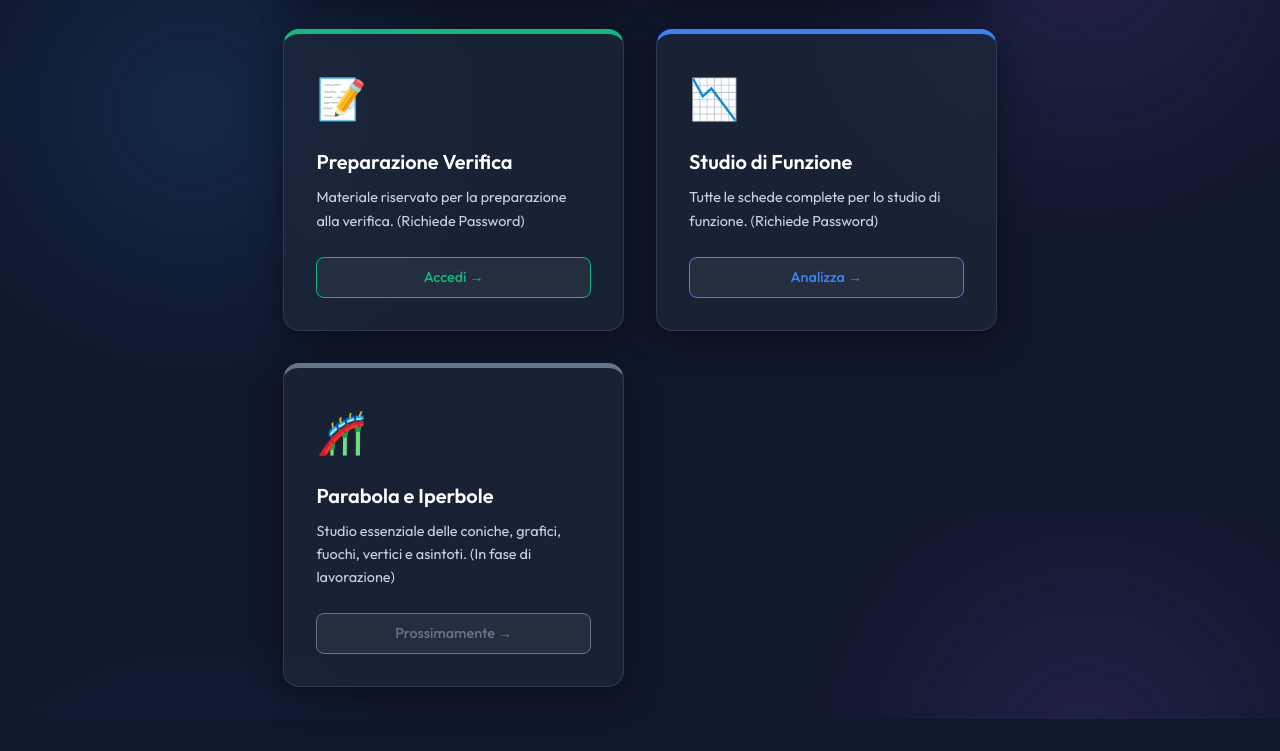
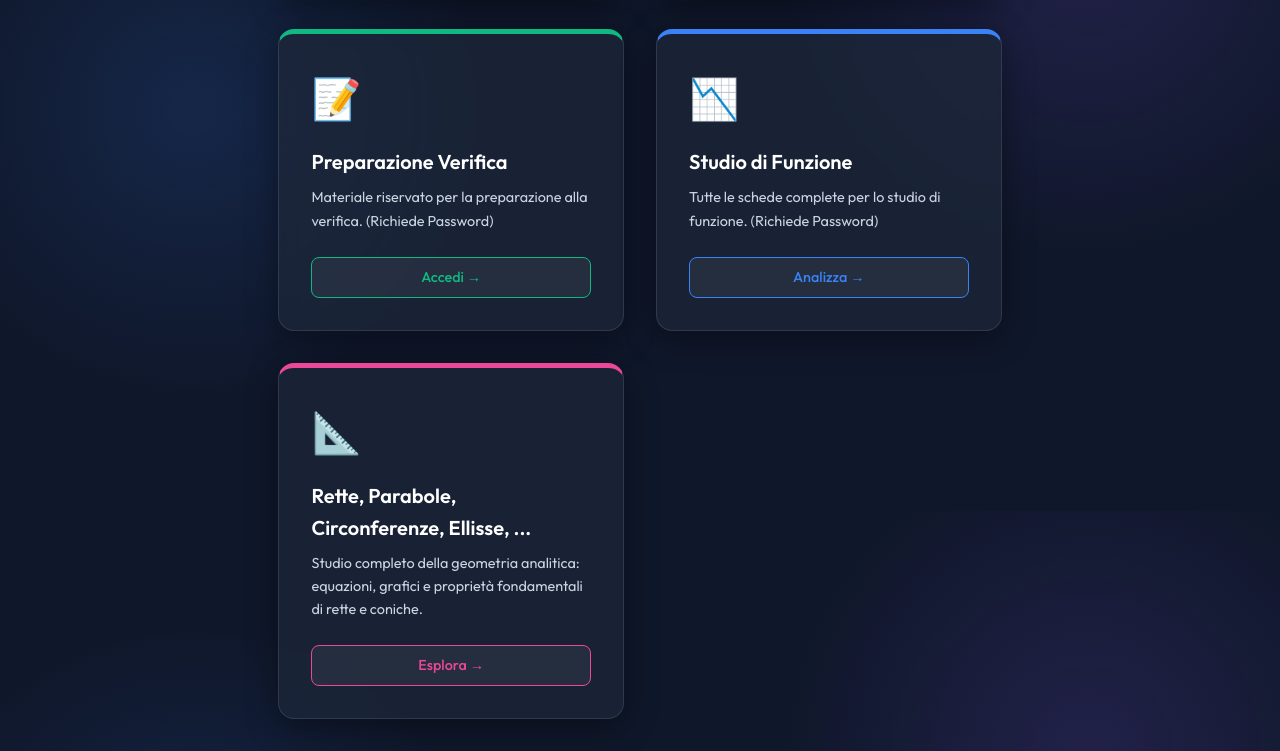
Before and after one commit to Profnicolinobelardi/Prof_belardinicolino, a plain HTML site: page matematica.html in a window 1280 px wide. Shown: the part 1089-1840 px from the top of the page. Before the commit the page ends 1808 px from the top, so only its background shows below. Drawn offline with Linux system fonts and the light colour scheme.

Commit message:
Add files via upload

```diff
--- a/matematica.html
+++ b/matematica.html
@@ -72,12 +72,12 @@
         <span class="card-btn" style="border-color: #3b82f6; color: #3b82f6;">Analizza &rarr;</span>
       </a>
 
-      <!-- Parabola e Iperbole (Prossimamente) -->
-      <a href="prossimamente.html" class="glass-card" style="border-top: 5px solid #64748b; opacity: 0.85;">
-        <div class="card-icon">🎢</div>
-        <h3 class="card-title">Parabola e Iperbole</h3>
-        <p class="card-desc">Studio essenziale delle coniche, grafici, fuochi, vertici e asintoti. (In fase di lavorazione)</p>
-        <span class="card-btn" style="border-color: #64748b; color: #64748b;">Prossimamente &rarr;</span>
+      <!-- Geometria Analitica -->
+      <a href="geometria_analitica.html" class="glass-card" style="border-top: 5px solid #ec4899;">
+        <div class="card-icon">📐</div>
+        <h3 class="card-title">Rette, Parabole, Circonferenze, Ellisse, ...</h3>
+        <p class="card-desc">Studio completo della geometria analitica: equazioni, grafici e proprietà fondamentali di rette e coniche.</p>
+        <span class="card-btn" style="border-color: #ec4899; color: #ec4899;">Esplora &rarr;</span>
       </a>
 
     </div>
```
